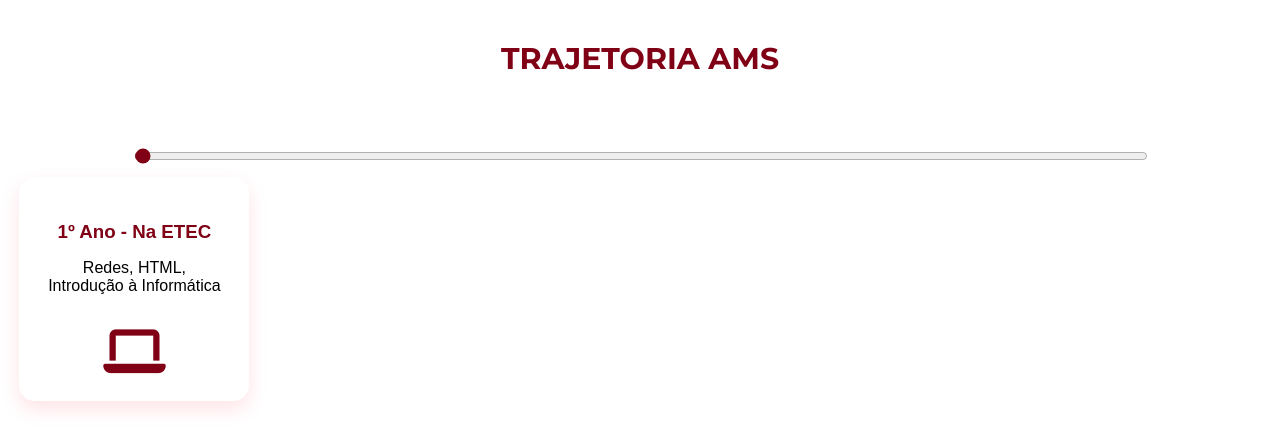
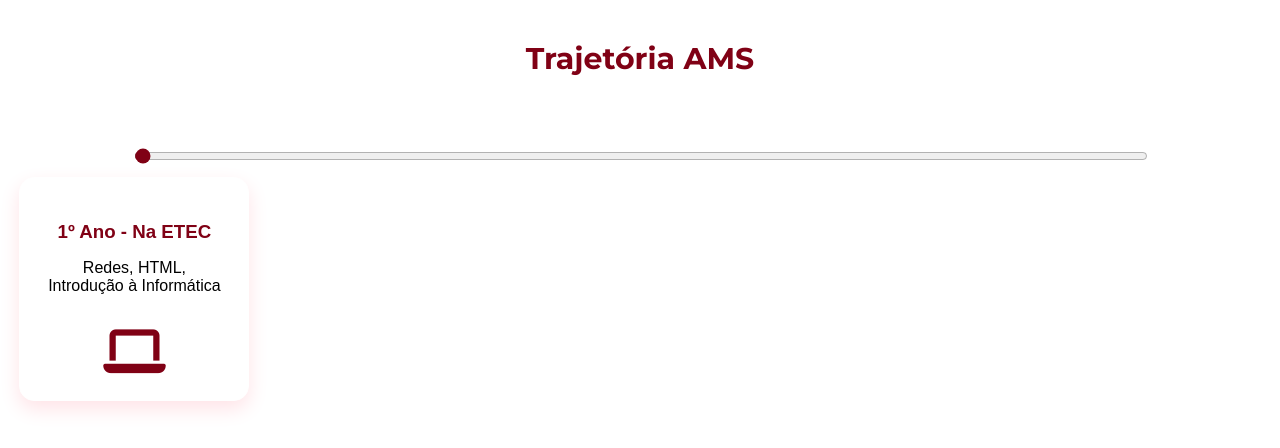
Before and after one commit to giiov/linha-do-tempo, a plain HTML site: page index.html in a window 1280 px wide. Drawn offline with Linux system fonts and the light colour scheme.

Commit message:
Atualização3

```diff
--- a/index.html
+++ b/index.html
@@ -72,7 +72,7 @@
 </head>
 <body>
     <div class="trajetoria-container">
-        <h2 class="Montserrat">TRAJETORIA AMS</h2>
+        <h2 class="Montserrat">Trajetória AMS</h2>
 
         <!--posição relativa para que a descrição absoluta seja posicionada em  relação a ele-->
         <div class="slide-wrapper" style="position: relative; width: 100%;">
```
Lines whose indentation alone changed are shown as unchanged.
